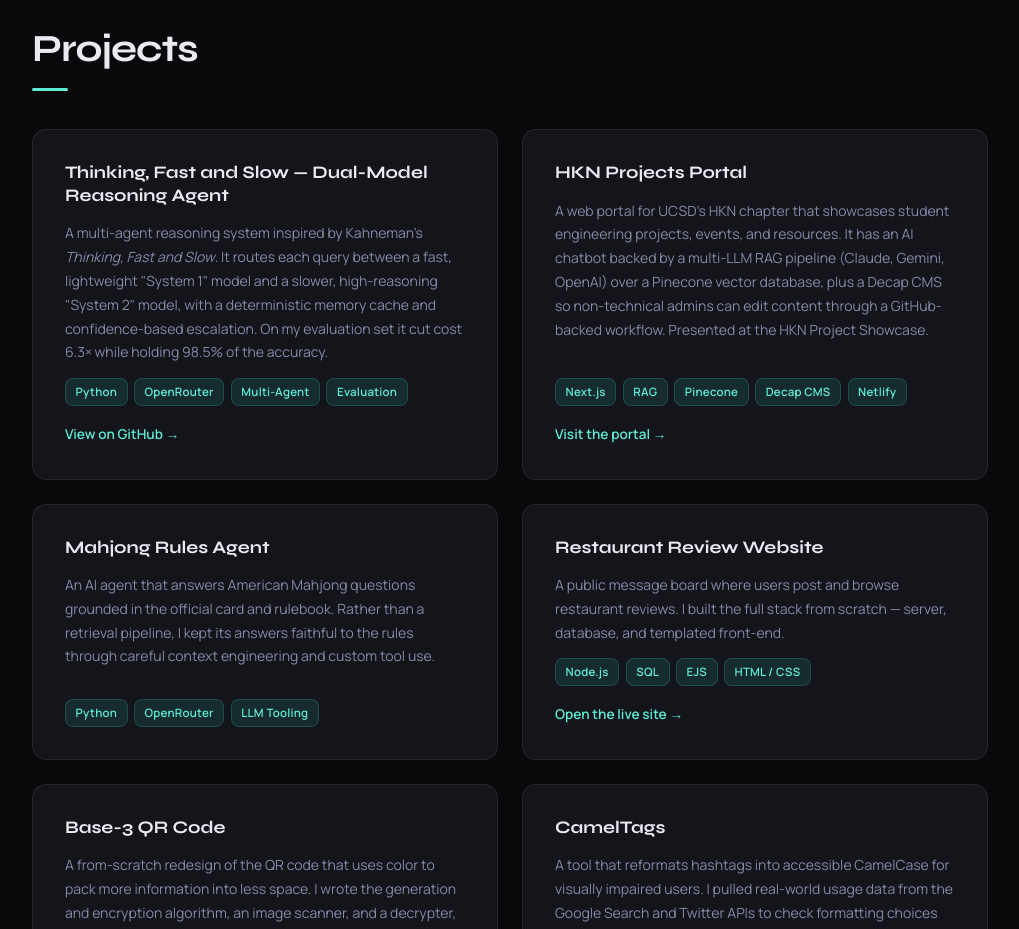
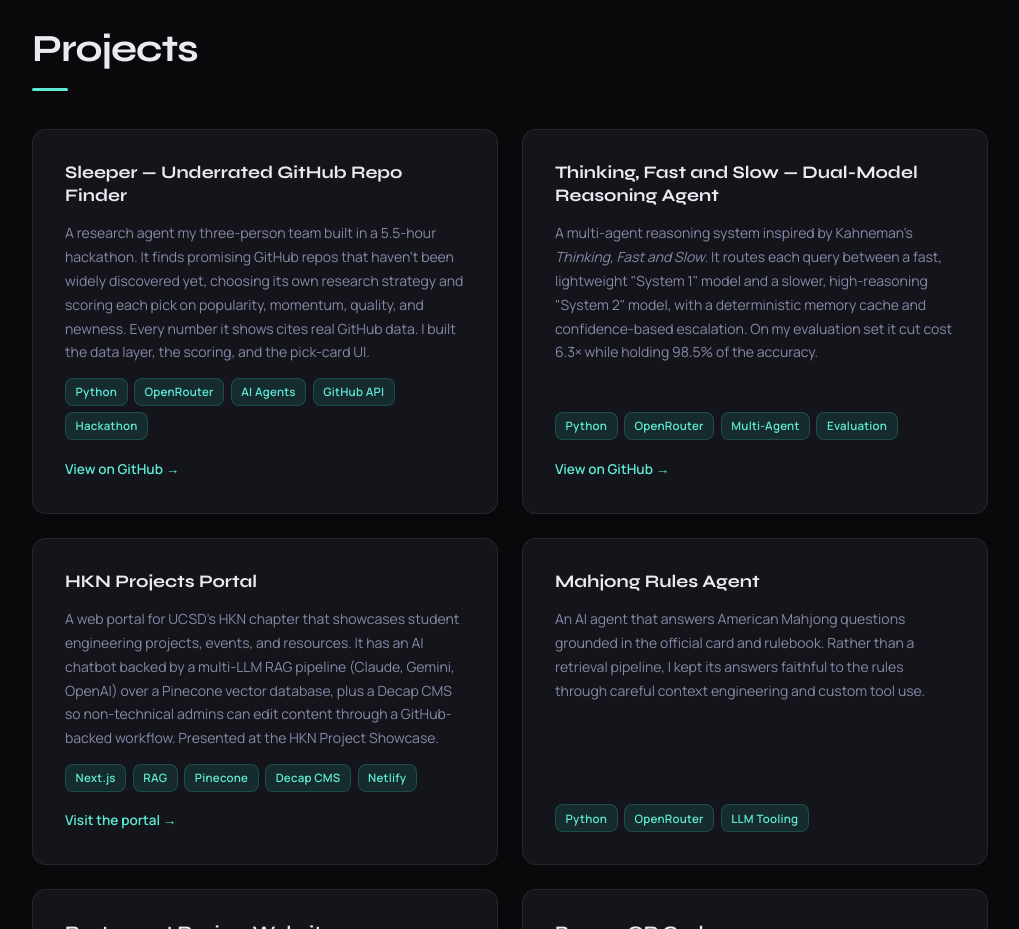
Before and after one commit to b-signer/personal-site, a plain HTML site: page index.html in a window 1280 px wide. Shown: the part 3960-4889 px from the top of the page, without its empty margins (130-1149 px from the left). Drawn offline with Linux system fonts and the light colour scheme.

Commit message:
Add Sleeper hackathon project to Projects
Co-Authored-By: Claude Opus 5.5 <noreply@anthropic.com>

```diff
--- a/index.html
+++ b/index.html
@@ -274,6 +274,19 @@
         <div class="projects-grid">
 
           <div class="project-card reveal">
+            <h3>Sleeper — Underrated GitHub Repo Finder</h3>
+            <p>A research agent my three-person team built in a 5.5-hour hackathon. It finds promising GitHub repos that haven't been widely discovered yet, choosing its own research strategy and scoring each pick on popularity, momentum, quality, and newness. Every number it shows cites real GitHub data. I built the data layer, the scoring, and the pick-card UI.</p>
+            <div class="tag-row">
+              <span class="tag">Python</span>
+              <span class="tag">OpenRouter</span>
+              <span class="tag">AI Agents</span>
+              <span class="tag">GitHub API</span>
+              <span class="tag">Hackathon</span>
+            </div>
+            <a href="https://github.com/b-signer/Sleeper_Hackathon_10_24" target="_blank" rel="noopener noreferrer" class="project-link" aria-label="View the Sleeper source on GitHub">View on GitHub &rarr;</a>
+          </div>
+
+          <div class="project-card reveal">
             <h3>Thinking, Fast and Slow — Dual-Model Reasoning Agent</h3>
             <p>A multi-agent reasoning system inspired by Kahneman's <em>Thinking, Fast and Slow</em>. It routes each query between a fast, lightweight "System 1" model and a slower, high-reasoning "System 2" model, with a deterministic memory cache and confidence-based escalation. On my evaluation set it cut cost 6.3&times; while holding 98.5% of the accuracy.</p>
             <div class="tag-row">
```
